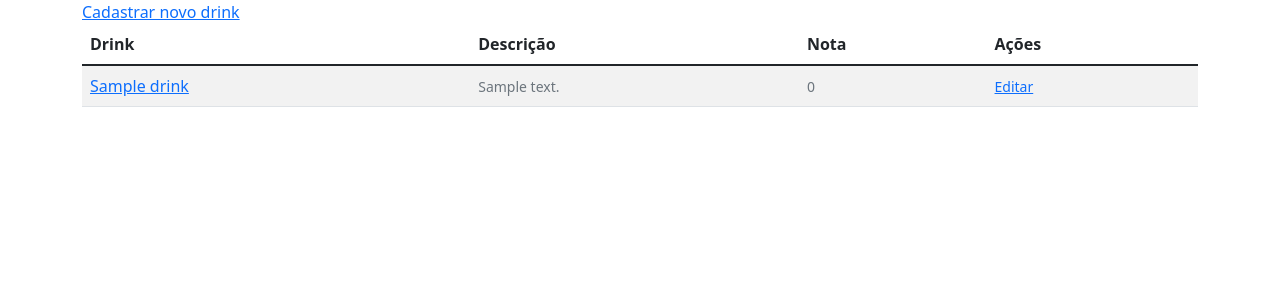
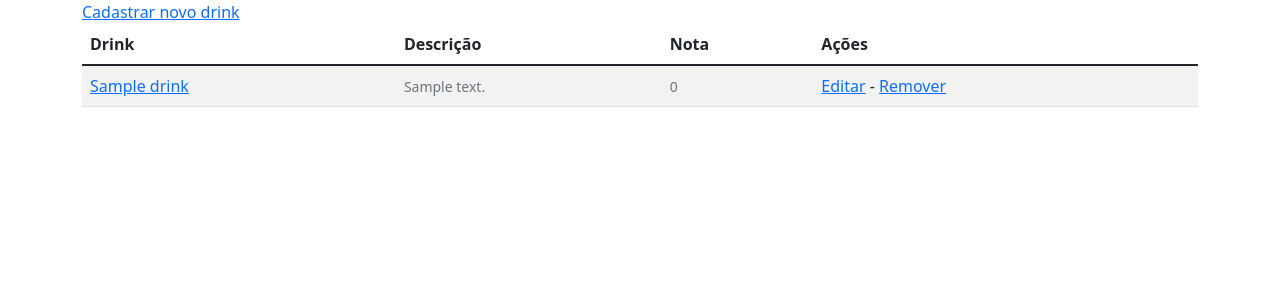
Before and after one commit to filipevsco/django-drinkoapp, a Django app: template main/templates/main/drinks.html in a window 1280 px wide. Shown: the part 92-392 px from the top of the page. Run offline with Django 4.2, Linux system fonts and the light colour scheme; the template is opened without the code that fills it: values that come from a table or form of the project are taken from there, others are empty; tables that the repository leaves empty hold one stand-in row (values such as "Sample post"); parts of the project's set-up code (start-up, migrations or seed data) failed here and were passed over; some libraries are stand-ins or nearby versions.

Commit message:
Save drinks.html.

```diff
--- a/main/templates/main/drinks.html
+++ b/main/templates/main/drinks.html
@@ -16,7 +16,7 @@
       {% for drink in object_list %}
         <tr>
 
-          <td>
+          <td class="align-middle">
             <a href="#">{{ drink.name }}</a>
           </td>
 
@@ -29,7 +29,8 @@
           </td>
 
           <td class="align-middle">
-            <small class="text-muted d-block"><a href="{% url 'drink.edit' drink.pk %}">Editar</a></small>
+            <a href="{% url 'drink.edit' drink.pk %}">Editar</a> -
+            <a href="{% url 'drink.remove' drink.pk %}">Remover</a>
           </td>
         </tr>
       {% endfor %}
```
